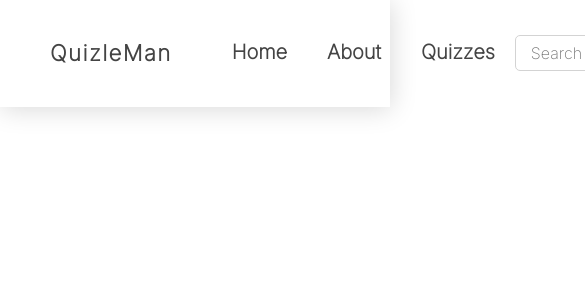
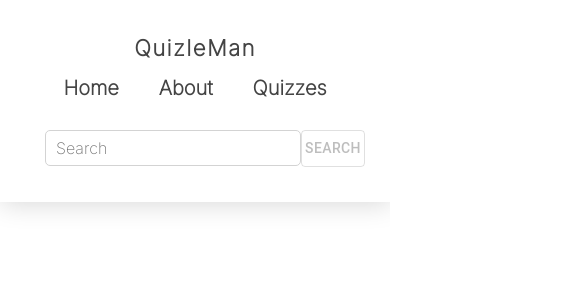
Before and after one commit to smeh09/Quizleman, a React (Create React App) app: page / in a window 390 px wide. Shown: the top 300 px of the page, 585 px wide, since content can reach past the window. Built offline with nearby package versions, Linux system fonts and the light colour scheme.

Commit message:
responsive header

```diff
--- a/src/Styles/Header.css
+++ b/src/Styles/Header.css
@@ -58,3 +58,30 @@ header {
 .searchInput:focus {
   outline: 3px solid rgba(192, 226, 255, 0.7);
 }
+
+/* Media queries for responsiveness starts here */
+
+@media screen and (max-width: 1000px) {
+  header {
+    flex-direction: column !important;
+    text-align: center;
+  }
+  .leftArea {
+    margin-bottom: 30px;
+    flex-direction: column;
+  }
+  .navList {
+    margin-top: 15px;
+    padding-left: 0 !important;
+  }
+}
+
+@media screen and (max-width: 400px) {
+  .searchContainer {
+    width: 300px;
+  }
+  .searchInput {
+    margin-right: 0 !important;
+    padding: 7px 10px !important;
+  }
+}
```
